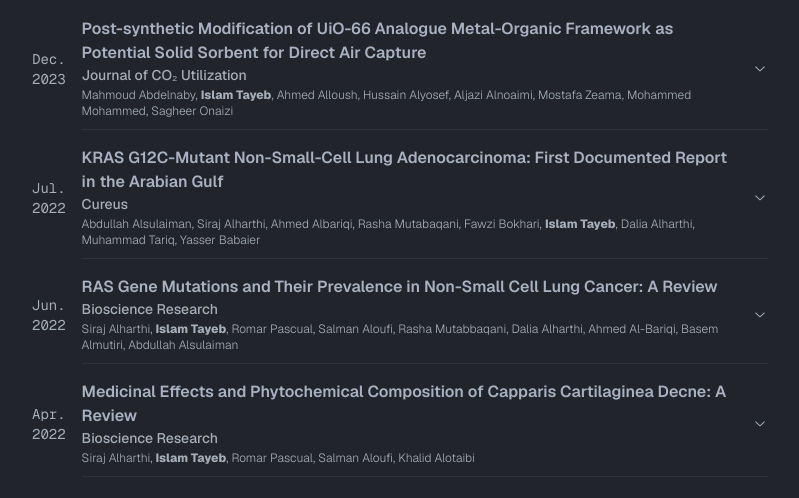
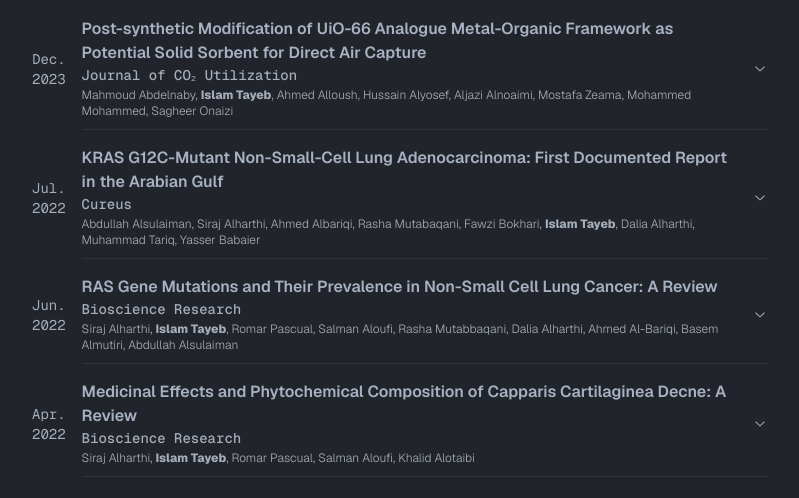
Before and after one commit to IslamTayeb/personal-website, a Next.js app in the folder my-portfolio/: page / in a window 1280 px wide. Shown: the part 2620-3118 px from the top of the page, without its empty margins (240-1039 px from the left). Built offline with nearby package versions, Linux system fonts and the light colour scheme; a web font is replaced by a local one.

Commit message:
Update Publications.tsx

```diff
--- a/my-portfolio/app/_components/Publications.tsx
+++ b/my-portfolio/app/_components/Publications.tsx
@@ -190,8 +190,8 @@ export const Publications = () => {
                   <AccordionTrigger className="text-left gap-4">
                     <div className="text-primary flex flex-col">
                       <div className="text-base font-semibold text-foreground">{pubTitle}</div>
-                      <div className="text-muted-foreground">{pubJournal}</div>
-                      <div className="text-muted-foreground text-xs font-light mt-0.5">
+                      <div className="text-muted-foreground font-mono">{pubJournal}</div>
+                      <div className="text-muted-foreground  text-xs font-light mt-0.5">
                         {typeof pubAuthors === "string" ? (
                           `- ${pubAuthors}`
                         ) : (
```
